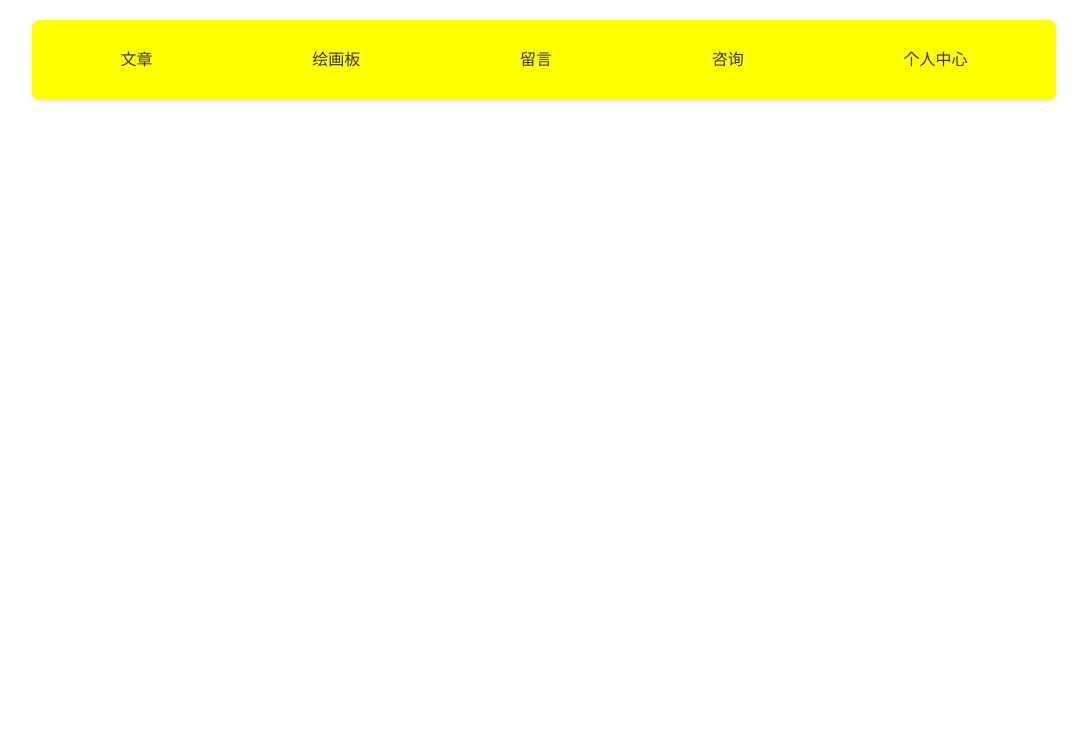
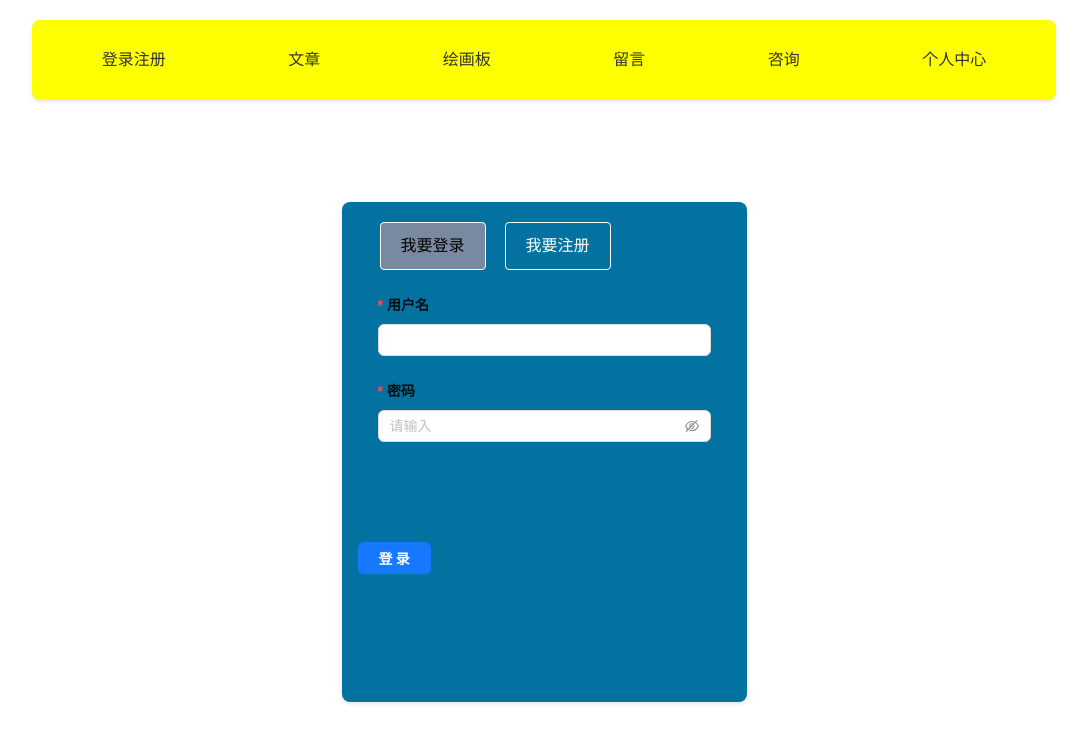
Before and after one commit to KeleYoYo/fsrtest, a Vue app: page /login in a window 1280 px wide. Before the commit this address had no page. Shown: the top 742 px of the page, without its empty margins (96-1183 px from the left). Built offline with nearby package versions, Linux system fonts and the light colour scheme; what vxe-table would draw is missing.

Commit message:
用户登录注册表单

```diff
--- a/components.d.ts
+++ b/components.d.ts
@@ -11,6 +11,9 @@ declare module 'vue' {
     AForm: typeof import('ant-design-vue/es')['Form']
     AFormItem: typeof import('ant-design-vue/es')['FormItem']
     AInput: typeof import('ant-design-vue/es')['Input']
+    AInputPassword: typeof import('ant-design-vue/es')['InputPassword']
+    ALayout: typeof import('ant-design-vue/es')['Layout']
+    ALayoutContent: typeof import('ant-design-vue/es')['LayoutContent']
     AModal: typeof import('ant-design-vue/es')['Modal']
     ATextarea: typeof import('ant-design-vue/es')['Textarea']
     CommonForm: typeof import('./src/components/CommonForm.vue')['default']
--- a/src/components/CommonForm.vue
+++ b/src/components/CommonForm.vue
@@ -75,6 +75,10 @@ defineExpose({
           <!--          文本域类型-->
           <a-textarea :disabled="item.disabled" v-if="item.type=='textarea'"
                       v-model:value="props.formConfig.formState[item.filed]" placeholder="请输入" :rows="6"/>
+
+          <!--          密码框类型-->
+          <a-input-password v-model:value="props.formConfig.formState[item.filed]"
+                            :disabled="item.disabled" v-if="item.type=='password'" placeholder="请输入"/>
         </a-form-item>
 
         <a-form-item :wrapper-col="buttonWraper()">
--- a/src/components/TabBar.vue
+++ b/src/components/TabBar.vue
@@ -5,6 +5,10 @@ import {useRouter} from "vue-router";
 const router = useRouter()
 
 const menus = ref([
+  {
+    title: '登录注册',
+    path: 'login'
+  },
   {
     title: '文章',
     path: 'article'
--- a/src/router/index.ts
+++ b/src/router/index.ts
@@ -6,8 +6,13 @@ const router = createRouter({
     {
       path: '/',
         name: 'default',
-        redirect: '/home'
+        redirect: '/login'
     },
+      {
+          path: '/login',
+          name: 'login',
+          component: () => import("@/views/login.vue")
+      },
       {
           path: '/home',
           name: 'home',
--- /dev/null
+++ b/src/views/formConfig/loginForm.ts
@@ -0,0 +1,45 @@
+//校验规则
+const rules = {
+    userName: [
+        {
+            trigger: 'blur',
+            required: true,
+            message: '同学,请输入用户名！'
+        }
+    ],
+    userPwd: [
+        {
+            trigger: 'blur',
+            required: true,
+            message: '同学,请输入密码！'
+        }
+    ],
+    userPhone: [
+        {
+            trigger: 'blur',
+            required: true,
+            message: '同学,请输入手机号以便后续沟通！'
+        }
+    ]
+}
+export default {
+    // 布局方式
+    layout: 'vertical',
+    // 是否禁用表单
+    disabled: false,
+    // 表单字段值
+    formState: {
+        userName: '',
+        userPwd: '',
+        userPhone: ''
+    },
+    // 显示在视图上的字段
+    stateItem: [
+        {filed: 'userName', type: 'input', label: '用户名'},
+        {filed: 'userPwd', type: 'password', label: '密码'},
+        // {filed: 'userPhone', type: 'input', label: '联系方式（手机号）'},
+    ],
+    labelCol: {span: 10}, //label占据24份的4份宽度
+    wrapperCol: 4,
+    rules: rules
+}
--- /dev/null
+++ b/src/views/formConfig/registerForm.ts
@@ -0,0 +1,45 @@
+//校验规则
+const rules = {
+    userName: [
+        {
+            trigger: 'blur',
+            required: true,
+            message: '同学,请输入用户名！'
+        }
+    ],
+    userPwd: [
+        {
+            trigger: 'blur',
+            required: true,
+            message: '同学,请输入密码！'
+        }
+    ],
+    userPhone: [
+        {
+            trigger: 'blur',
+            required: true,
+            message: '同学,请输入手机号以便后续沟通！'
+        }
+    ]
+}
+export default {
+    // 布局方式
+    layout: 'vertical',
+    // 是否禁用表单
+    disabled: false,
+    // 表单字段值
+    formState: {
+        userName: '',
+        userPwd: '',
+        // userPhone:''
+    },
+    // 显示在视图上的字段
+    stateItem: [
+        {filed: 'userName', type: 'input', label: '用户名'},
+        {filed: 'userPwd', type: 'password', label: '密码'},
+        {filed: 'userPhone', type: 'input', label: '联系方式（手机号）'},
+    ],
+    labelCol: {span: 10}, //label占据24份的4份宽度
+    wrapperCol: 4,
+    rules: rules
+}
--- /dev/null
+++ b/src/views/login.vue
@@ -0,0 +1,112 @@
+<template>
+  <div class="login">
+    <div class="form  card">
+      <div class="header">
+        <div @click="formType = 'login'" :class="`transparent-button ${formType === 'login' ? 'active' : ''}`">
+          我要登录
+        </div>
+        <div @click="formType = 'register'" :class="`transparent-button ${formType === 'register' ? 'active' : ''}`">
+          我要注册
+        </div>
+      </div>
+      <div class="my_form">
+        <CommonForm v-show="formType === 'login'" ref="loginFormRef"
+                    :style="{'color':'black','background-color':'','padding':'20px','fontWeight':'bold'}"
+                    :form-config="LoginForm">
+        </CommonForm>
+        <CommonForm v-show="formType === 'register'" ref="registerFormRef"
+                    :style="{'color':'black','background-color':'','padding':'20px','fontWeight':'bold'}"
+                    :form-config="RegisterForm">
+        </CommonForm>
+        <a-button @click="submit" style="padding: 5px 20px;font-weight: bold;color: white" type="primary">
+          {{ formType == 'login' ? '登录' : '注册' }}
+        </a-button>
+      </div>
+    </div>
+  </div>
+</template>
+
+<script setup>
+
+import CommonForm from "@/components/CommonForm.vue";
+import loginForm from './formConfig/loginForm.ts'
+import registerFormConfig from './formConfig/registerForm.ts'
+import {ref} from "vue";
+import {message} from "ant-design-vue";
+import useForm from "@/hooks/useForm";
+
+const formType = ref('login')
+
+
+const {formConfig: LoginForm} = useForm(loginForm)
+const {formConfig: RegisterForm} = useForm(registerFormConfig)
+const loginFormRef = ref(null)
+const registerFormRef = ref(null)
+const submit = () => {
+  if (formType.value == 'login') {
+    loginFormRef.value.onValidate(() => {
+      console.log("校验成功", LoginForm.value.formState)
+      console.log("校验成功", formType.value)
+    }, () => {
+      message.error("登录请认真填写表单内容")
+    })
+  } else {
+    registerFormRef.value.onValidate(() => {
+      console.log("校验成功", RegisterForm.value.formState)
+      console.log("校验成功", formType.value)
+    }, () => {
+      message.error("注册请认真填写表单内容")
+    })
+  }
+}
+</script>
+
+<style lang="scss" scoped>
+.login {
+  width: 100%;
+  height: 100%;
+  //background-color: yellow;
+  display: flex;
+  justify-content: center;
+  align-items: center;
+
+  .form {
+    background-color: #0472a1;
+    width: 405px;
+    height: 500px;
+
+    .header {
+      display: flex;
+      gap: 15px;
+      padding: 0 20px;
+
+      .transparent-button {
+        background-color: transparent;
+        border: 1px solid #ffffff;
+        color: #ffffff;
+        padding: 10px 20px;
+        text-align: center;
+        text-decoration: none;
+        display: inline-block;
+        font-size: 16px;
+        margin: 4px 2px;
+        cursor: pointer;
+        transition: all 0.3s ease;
+
+        /* 如果需要圆角按钮 */
+        border-radius: 4px;
+      }
+
+      .transparent-button:hover {
+        background-color: rgba(236, 160, 160, 0.5);
+        color: #000000;
+      }
+
+      .transparent-button.active {
+        background-color: rgba(236, 160, 160, 0.5);
+        color: #000000;
+      }
+    }
+  }
+}
+</style>
```
